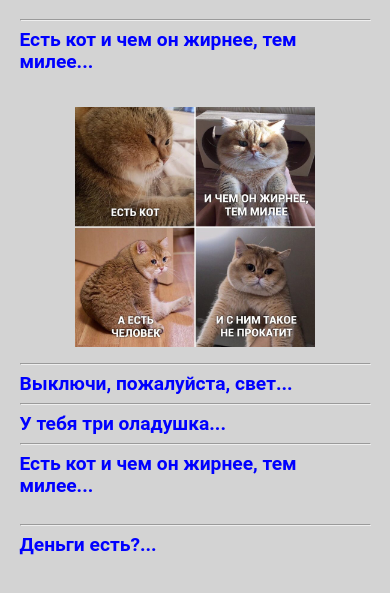
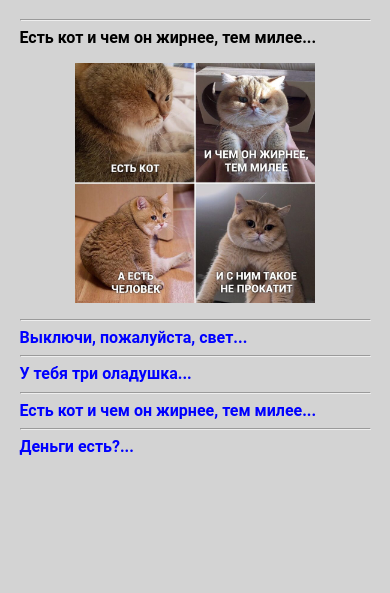
Before and after one commit to KatBelyaeva/cssBayan, a plain HTML site: page cssBayan/index.html in a window 390 px wide. Shown: the part 61-654 px from the top of the page. Drawn offline with Linux system fonts and the light colour scheme.

Commit message:
feat: responsive design (вс, 12 марта 2023 г., 11:20:19)

```diff
--- a/cssBayan/css/style.css
+++ b/cssBayan/css/style.css
@@ -49,13 +49,15 @@ input:checked ~ .mem-img {
     transition: all 1s ease;
 }
 
-
-
 input:checked ~ span {
     transform: rotate(45deg);
     -webkit-transform: rotate(45deg);
     -ms-transform: rotate(45deg);
     transition: 0.5s ease;
+}
+
+input:checked ~ label {
+    color: black;
 }
 
 .mem span {
@@ -74,7 +76,6 @@ input:checked ~ span {
     input:checked ~ .mem-img {
         max-width: 15em;
     }
-
 }
 
 @media screen and (min-width: 1281px) {
@@ -90,5 +91,16 @@ input:checked ~ span {
         transform: scale(1);
         transition: all 1s ease;
     }
+}
 
+@media screen and (max-width: 320px) {
+    label {
+        font-size: small;
+    }
 }
+
+@media screen and (max-width: 820px) {
+    label {
+        font-size: medium;
+    }
+}
```
